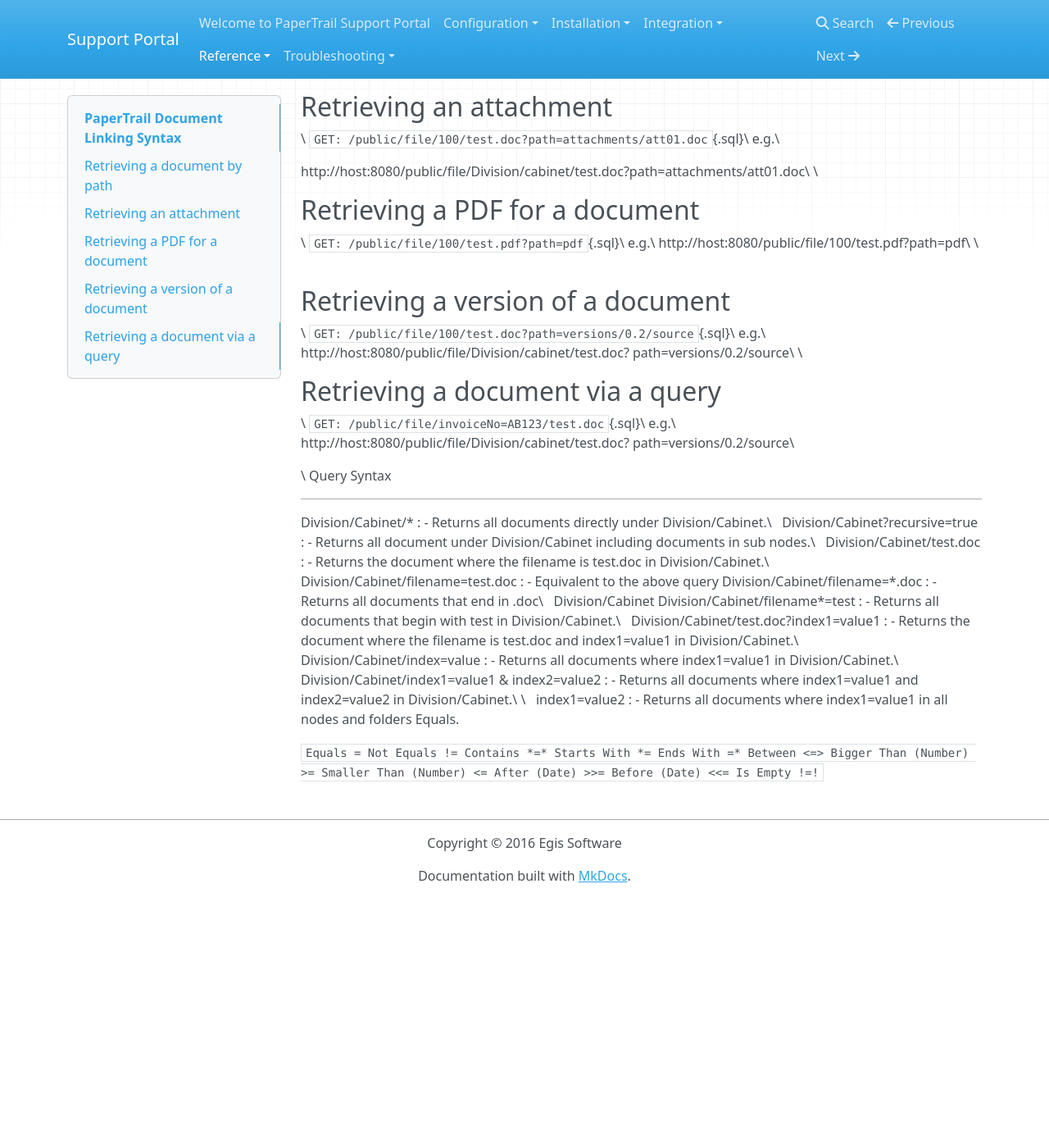
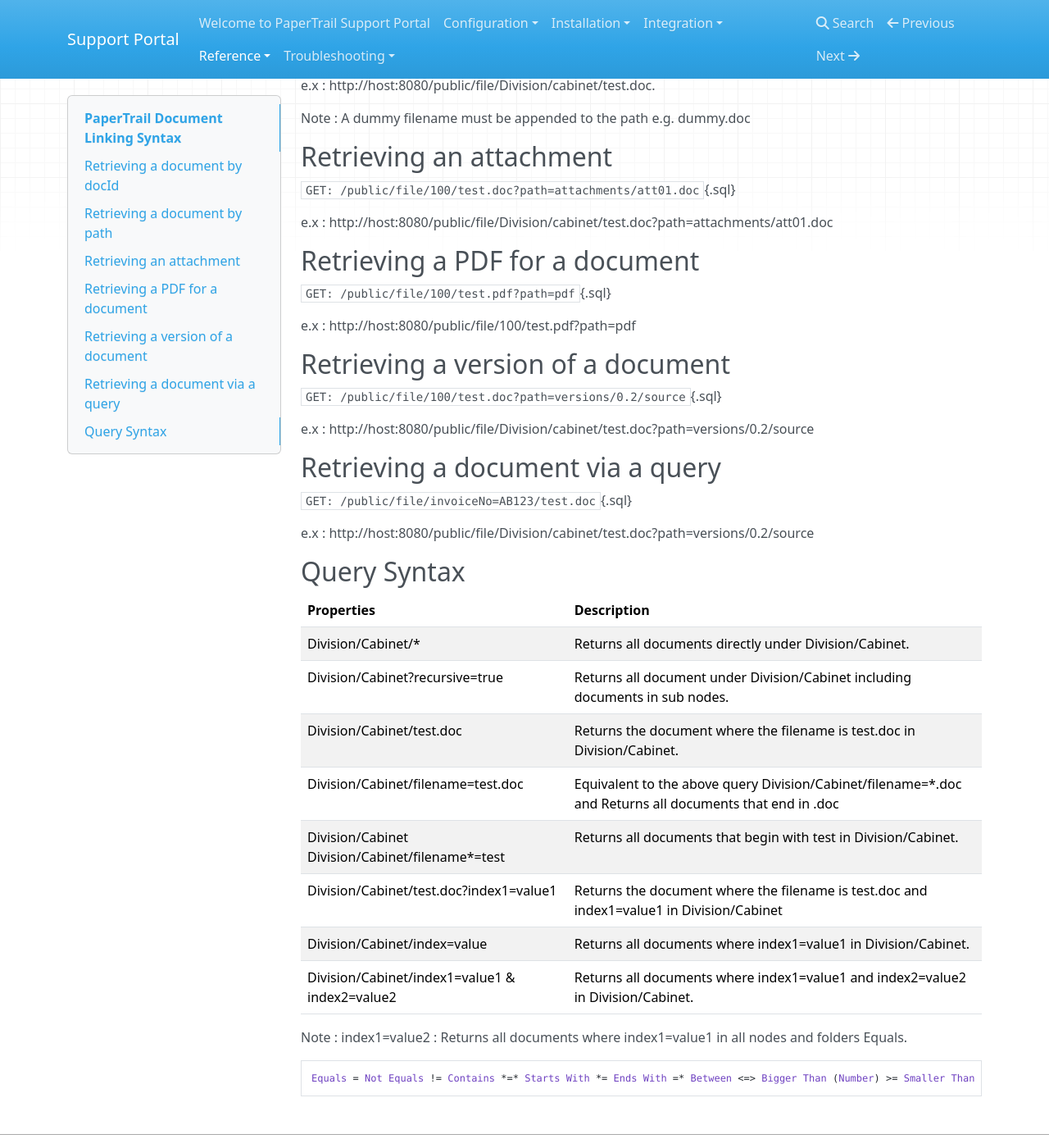
Before and after one commit to ryanegis/support-portal, an MkDocs documentation site: the page built from docs/Reference/linking_syntax.md, in a window 1280 px wide and 1400 px high, scrolled down 295 px. Shown: the whole window at 82% size. Built offline with MkDocs 1.6.1, drawn with Linux system fonts in a browser that asks for light colours; nearby versions of some CDN libraries; old or Windows-style settings are respelled for this version of MkDocs; before the commit the page ends 1391 px from its top, so only the background shows below that; some of the changed text lies outside the part shown.

Commit message:
Reference section finished

````diff
--- a/docs/Reference/linking_syntax.md
+++ b/docs/Reference/linking_syntax.md
@@ -1,111 +1,64 @@
-PaperTrail Document Linking Syntax
-==================================
+# PaperTrail Document Linking Syntax
 
 
+## Retrieving a document by docId
 
-\
- Retrieving a document by docId
--------------------------------
+`GET: /public/file/100/test.doc`{.sql}
 
-\
- `GET: /public/file/100/test.doc`{.sql}\
- e.g.\
- http://host:8080/public/file/100/test.doc\
-\
+e.x : http://host:8080/public/file/100/test.doc
+
+## Retrieving a document by path
+
+`GET: /public/file/Division/cabinet/test.doc/dummy.doc`{.sql}
+
+e.x : http://host:8080/public/file/Division/cabinet/test.doc.
+
+Note : A dummy filename must be appended to the path e.g. dummy.doc
+
+## Retrieving an attachment
+
+`GET: /public/file/100/test.doc?path=attachments/att01.doc`{.sql}
+
+e.x : http://host:8080/public/file/Division/cabinet/test.doc?path=attachments/att01.doc
 
 
-Retrieving a document by path
------------------------------
+## Retrieving a PDF for a document
 
-\
- `GET: /public/file/Division/cabinet/test.doc/dummy.doc`{.sql}\
- e.g.\
- http://host:8080/public/file/Division/cabinet/test.doc.\
-\
- N.B. A dummy filename must be appended to the path e.g. dummy.doc.\
-\
+`GET: /public/file/100/test.pdf?path=pdf`{.sql}
+
+e.x : http://host:8080/public/file/100/test.pdf?path=pdf
 
 
-Retrieving an attachment
-------------------------
+## Retrieving a version of a document
 
-\
- `GET: /public/file/100/test.doc?path=attachments/att01.doc`{.sql}\
- e.g.\
+`GET: /public/file/100/test.doc?path=versions/0.2/source`{.sql}
 
-http://host:8080/public/file/Division/cabinet/test.doc?path=attachments/att01.doc\
-\
+e.x : http://host:8080/public/file/Division/cabinet/test.doc?path=versions/0.2/source
 
 
-Retrieving a PDF for a document
--------------------------------
+## Retrieving a document via a query
 
-\
- `GET: /public/file/100/test.pdf?path=pdf`{.sql}\
- e.g.\
- http://host:8080/public/file/100/test.pdf?path=pdf\
-\
+`GET: /public/file/invoiceNo=AB123/test.doc`{.sql}
+
+e.x : http://host:8080/public/file/Division/cabinet/test.doc?path=versions/0.2/source
+
+## Query Syntax
 
 
-Retrieving a version of a document
-----------------------------------
-
-\
- `GET: /public/file/100/test.doc?path=versions/0.2/source`{.sql}\
- e.g.\
- http://host:8080/public/file/Division/cabinet/test.doc?
-path=versions/0.2/source\
-\
+| Properties        | Description
+| ------------- |-------------
+| Division/Cabinet/\*   | Returns all documents directly under Division/Cabinet.
+| Division/Cabinet?recursive=true   | Returns all document under Division/Cabinet including documents in sub nodes.
+| Division/Cabinet/test.doc   | Returns the document where the filename is test.doc in Division/Cabinet.
+| Division/Cabinet/filename=test.doc   | Equivalent to the above query Division/Cabinet/filename=\*.doc and Returns all documents that end in .doc
+| Division/Cabinet Division/Cabinet/filename\*=test   | Returns all documents that begin with test in Division/Cabinet.
+| Division/Cabinet/test.doc?index1=value1   | Returns the document where the filename is test.doc and index1=value1 in Division/Cabinet
+| Division/Cabinet/index=value   | Returns all documents where index1=value1 in Division/Cabinet.
+| Division/Cabinet/index1=value1 & index2=value2   | Returns all documents where index1=value1 and index2=value2 in Division/Cabinet.
 
 
-Retrieving a document via a query
----------------------------------
+Note : index1=value2 : Returns all documents where index1=value1 in all nodes and folders Equals.
 
-\
- `GET: /public/file/invoiceNo=AB123/test.doc`{.sql}\
- e.g.\
- http://host:8080/public/file/Division/cabinet/test.doc?
-path=versions/0.2/source\
-
-
-\
- Query Syntax
--------------
-
-
-
-Division/Cabinet/\*
-:   - Returns all documents directly under Division/Cabinet.\
-
-Division/Cabinet?recursive=true
-:   - Returns all document under Division/Cabinet including documents in
-    sub nodes.\
-
-Division/Cabinet/test.doc
-:   - Returns the document where the filename is test.doc in
-    Division/Cabinet.\
-
-Division/Cabinet/filename=test.doc
-:   - Equivalent to the above query Division/Cabinet/filename=\*.doc
-:   - Returns all documents that end in .doc\
-
-Division/Cabinet Division/Cabinet/filename\*=test
-:   - Returns all documents that begin with test in Division/Cabinet.\
-
-Division/Cabinet/test.doc?index1=value1
-:   - Returns the document where the filename is test.doc and
-    index1=value1 in Division/Cabinet.\
-
-Division/Cabinet/index=value
-:   - Returns all documents where index1=value1 in Division/Cabinet.\
-
-Division/Cabinet/index1=value1 & index2=value2
-:   - Returns all documents where index1=value1 and index2=value2 in
-    Division/Cabinet.\
-    \
-
-index1=value2
-:   - Returns all documents where index1=value1 in all nodes and folders
-    Equals.
-
-`Equals = Not Equals != Contains *=* Starts With *= Ends With =* Between <=> Bigger Than (Number) >= Smaller Than (Number) <= After (Date) >>= Before (Date) <<= Is Empty !=!`
+```javascript
+Equals = Not Equals != Contains *=* Starts With *= Ends With =* Between <=> Bigger Than (Number) >= Smaller Than (Number) <= After (Date) >>= Before (Date) <<= Is Empty !=!
+```
````
Also changed, not shown: docs/Reference/Linking.md (+21 -14 lines), docs/Reference/health.md (+1 -1 lines), docs/Reference/licensing.md (+2 -2 lines).
